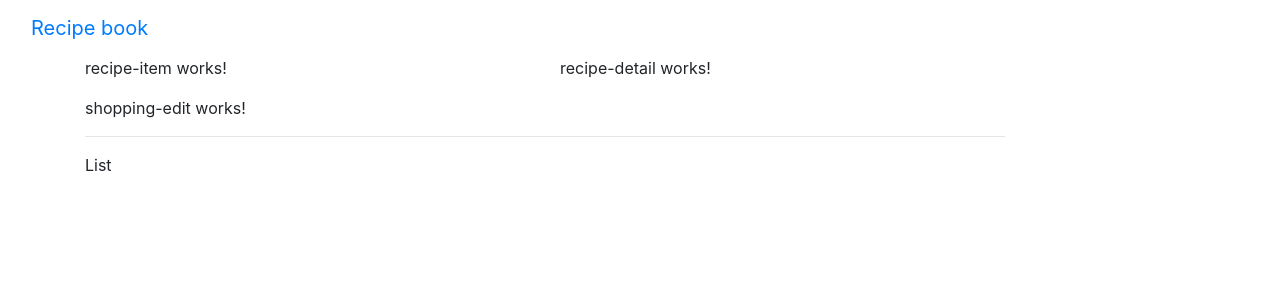
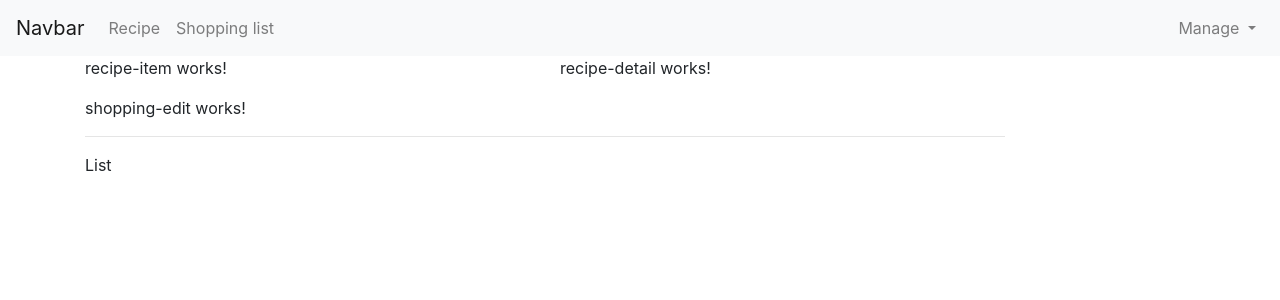
Before and after one commit to gulho/Recipe-book, an Angular app: page / in a window 1280 px wide. Shown: the top 300 px of the page. Built offline with nearby package versions, Linux system fonts and the light colour scheme.

Commit message:
add Header

```diff
--- a/src/app/app.module.ts
+++ b/src/app/app.module.ts
@@ -9,6 +9,7 @@
 import { RecipeListComponent } from './recipes/recipe-list/recipe-list.component';
 import { RecipeDetailComponent } from './recipes/recipe-detail/recipe-detail.component';
 import { RecipeItemComponent } from './recipes/recipe-list/recipe-item/recipe-item.component';
+import {NgbModule} from '@ng-bootstrap/ng-bootstrap';
 
 @NgModule({
   declarations: [
@@ -22,7 +23,8 @@
     RecipeItemComponent
   ],
   imports: [
-    BrowserModule
+    BrowserModule,
+    NgbModule
   ],
   providers: [],
   bootstrap: [AppComponent]
--- a/src/app/header/header.component.html
+++ b/src/app/header/header.component.html
@@ -1,5 +1,27 @@
-<nav class="navbar">
-  <div class="container-fluid">
-    <a class="navbar-brand" href="#">Recipe book</a>
+<nav class="navbar navbar-expand-lg navbar-light bg-light">
+  <a class="navbar-brand" href="#">Navbar</a>
+  <button class="navbar-toggler" type="button" data-toggle="collapse" data-target="#navbarTogglerDemo02" aria-controls="navbarTogglerDemo02" aria-expanded="false" aria-label="Toggle navigation">
+    <span class="navbar-toggler-icon"></span>
+  </button>
+  <div class="collapse navbar-collapse" id="navbarTogglerDemo02">
+    <ul class="navbar-nav mr-auto mt-2 mt-lg-0">
+      <li class="nav-item">
+        <a class="nav-link" href="#">Recipe</a>
+      </li>
+      <li class="nav-item">
+        <a class="nav-link" href="#">Shopping list</a>
+      </li>
+    </ul>
+    <ul class="navbar-nav">
+      <li class="nav-item" ngbDropdown display="dynamic" placement="bottom-right">
+        <a class="nav-link" style="cursor: pointer" ngbDropdownToggle id="navbarDropdown3" role="button">
+          Manage
+        </a>
+        <div ngbDropdownMenu aria-labelledby="navbarDropdown3" class="dropdown-menu">
+          <a class="dropdown-item" href="#">Save data</a>
+          <a class="dropdown-item" href="#">Fetch data</a>
+        </div>
+      </li>
+    </ul>
   </div>
 </nav>
```
Also changed, not shown: package.json (+14 -13 lines), 1 other file (tests, documents, lock files or other folders).
